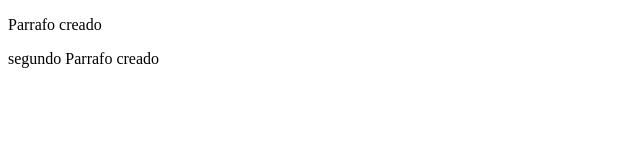
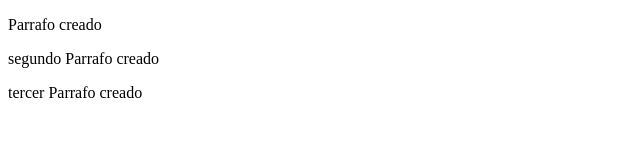
Before and after one commit to cesurvmnc/ejemploGit, a plain HTML site: page index.html in a window 1280 px wide. Shown: the whole page, without its empty margins (0-640 px from the left). Drawn offline with Linux system fonts and the light colour scheme.

Commit message:
tercer parrafo

```diff
--- a/index.html
+++ b/index.html
@@ -8,5 +8,6 @@
 <body>
     <p>Parrafo creado</p>
     <p>segundo Parrafo creado</p>
+    <p>tercer Parrafo creado</p>
 </body>
 </html>
```
